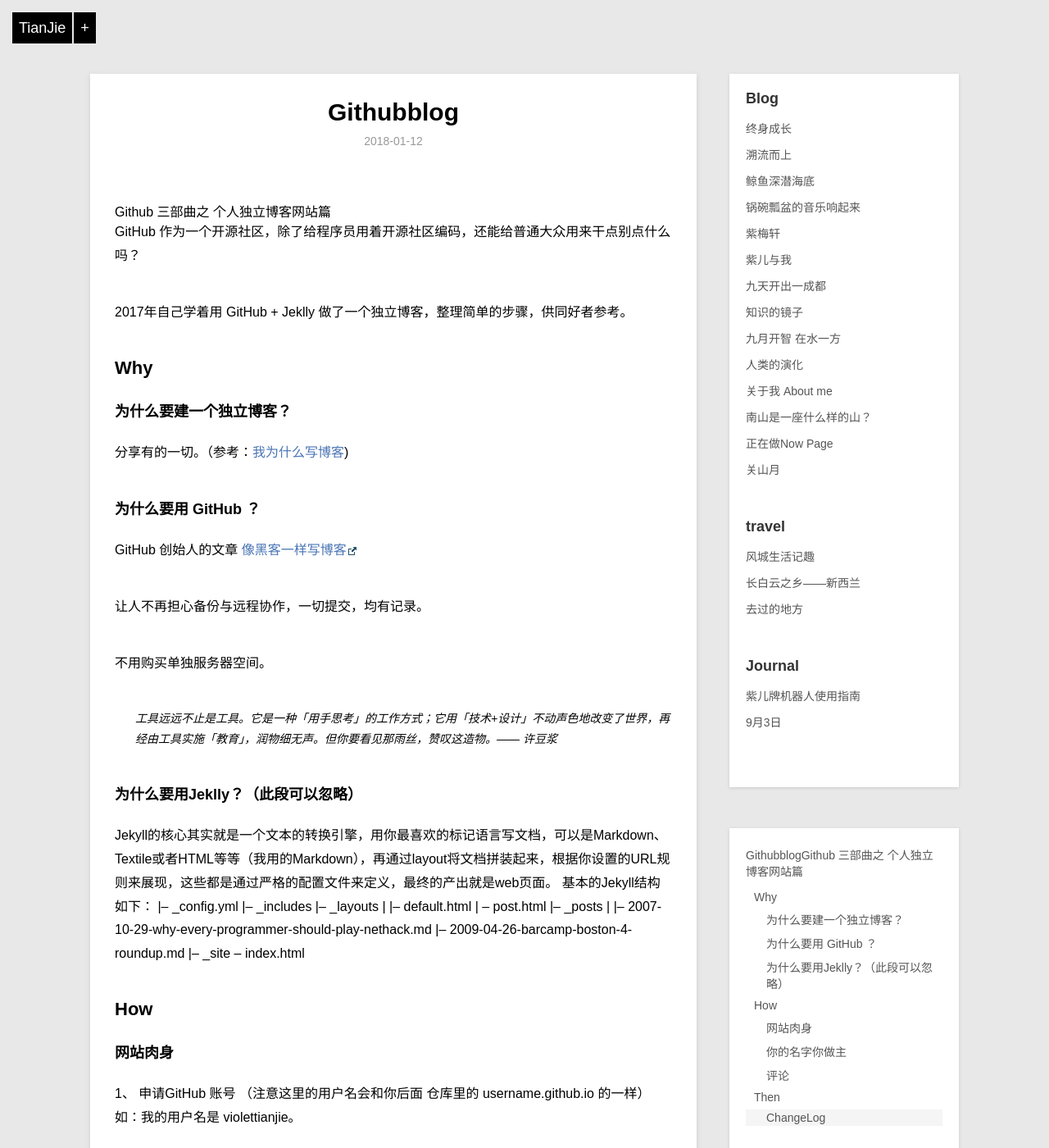
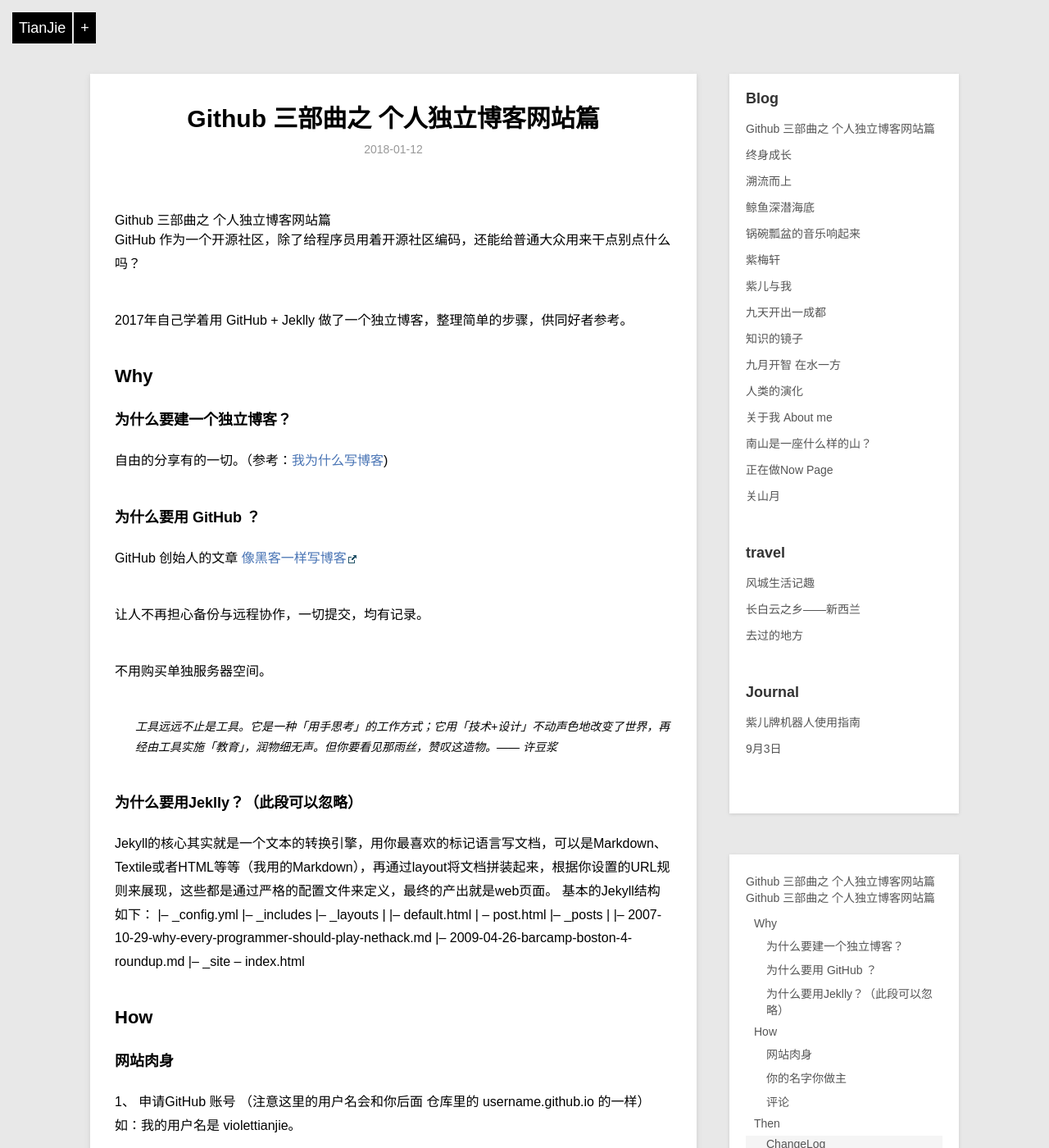
Before and after one commit to violettianjie/violettianjie.github.io, a Jekyll site: the page built from _posts/blog/2018-01-12-GitHubBlog.md, in a window 1280 px wide and 1400 px high. Shown: the whole window at 82% size. Built offline with Jekyll 4.4.1, drawn with Linux system fonts in a browser that asks for light colours; our own code applies the rules of GitHub Pages for plain Markdown files.

Commit message:
Update 2018-01-12-GitHubBlog.md

```diff
--- a/_posts/blog/2018-01-12-GitHubBlog.md
+++ b/_posts/blog/2018-01-12-GitHubBlog.md
@@ -1,3 +1,10 @@
+---
+layout: post
+title: "Github 三部曲之 个人独立博客网站篇"
+description: "用GitHub + Jeklly 建独立博客"
+category: blog
+---
+
 # Github 三部曲之 个人独立博客网站篇
 
 GitHub 作为一个开源社区，除了给程序员用着开源社区编码，还能给普通大众用来干点别点什么吗？
@@ -8,7 +15,8 @@ GitHub 作为一个开源社区，除了给程序员用着开源社区编码，
 
 ### 为什么要建一个独立博客？
 
-分享有的一切。（参考：[我为什么写博客](http://beiyuu.com/why-blog))
+自由的分享有的一切。（参考：[我为什么写博客](http://beiyuu.com/why-blog))
+
 
 ### 为什么要用 GitHub ？
 
```
